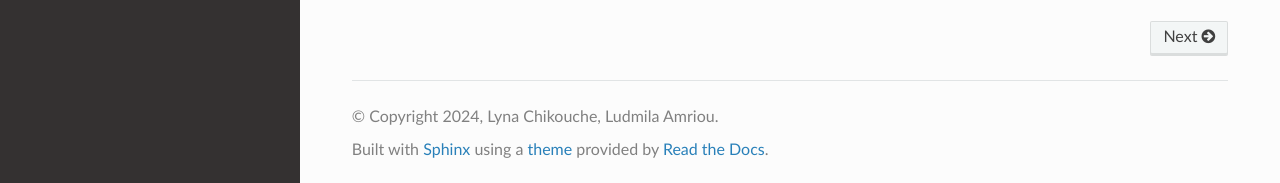
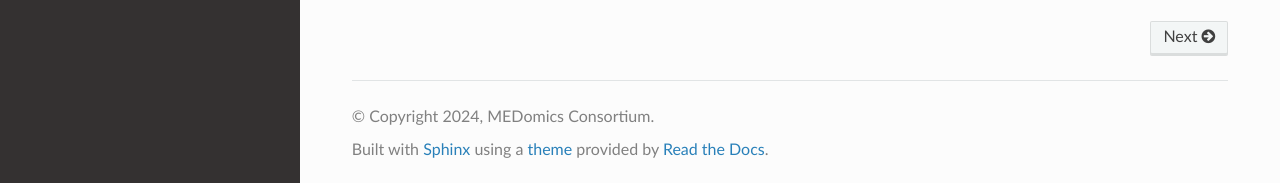
Before and after one commit to MEDomics-UdeS/MED3pa, a Sphinx documentation site: the page built from docs/index.rst, in a window 1280 px wide and 900 px high, scrolled down 2610 px. Shown: the part 714-897 px from the top of the window. Built offline with Sphinx 7.4.7 and the Read the Docs theme 2.0.0, drawn with Linux system fonts in a browser that asks for light colours; pages that are not in the unit, such as notebooks, are missing from menus.

Commit message:
updated the docs conf.py

```diff
--- a/docs/conf.py
+++ b/docs/conf.py
@@ -18,8 +18,8 @@ sys.path.insert(0, os.path.abspath('..'))
 # -- Project information -----------------------------------------------------
 
 project = 'Med3pa documentation'
-copyright = '2024, Lyna Chikouche, Ludmila Amriou'
-author = 'Lyna Chikouche, Ludmila Amriou'
+copyright = '2024, MEDomics Consortium'
+author = 'Lyna Chikouche, Ludmila Amriou, Olivier Lefebvre, Martin Vallières'
 
 # The full version, including alpha/beta/rc tags
 release = '0.0.1'
--- a/setup.py
+++ b/setup.py
@@ -22,7 +22,6 @@ setup(
     long_description_content_type="text/markdown",
     url="https://github.com/lyna1404/MED3pa",
     project_urls={
-        'Documentation': 'https://medimage.readthedocs.io/en/latest/index.html',
         'Github': 'https://github.com/lyna1404/MED3pa'
     },
     classifiers=[
```
